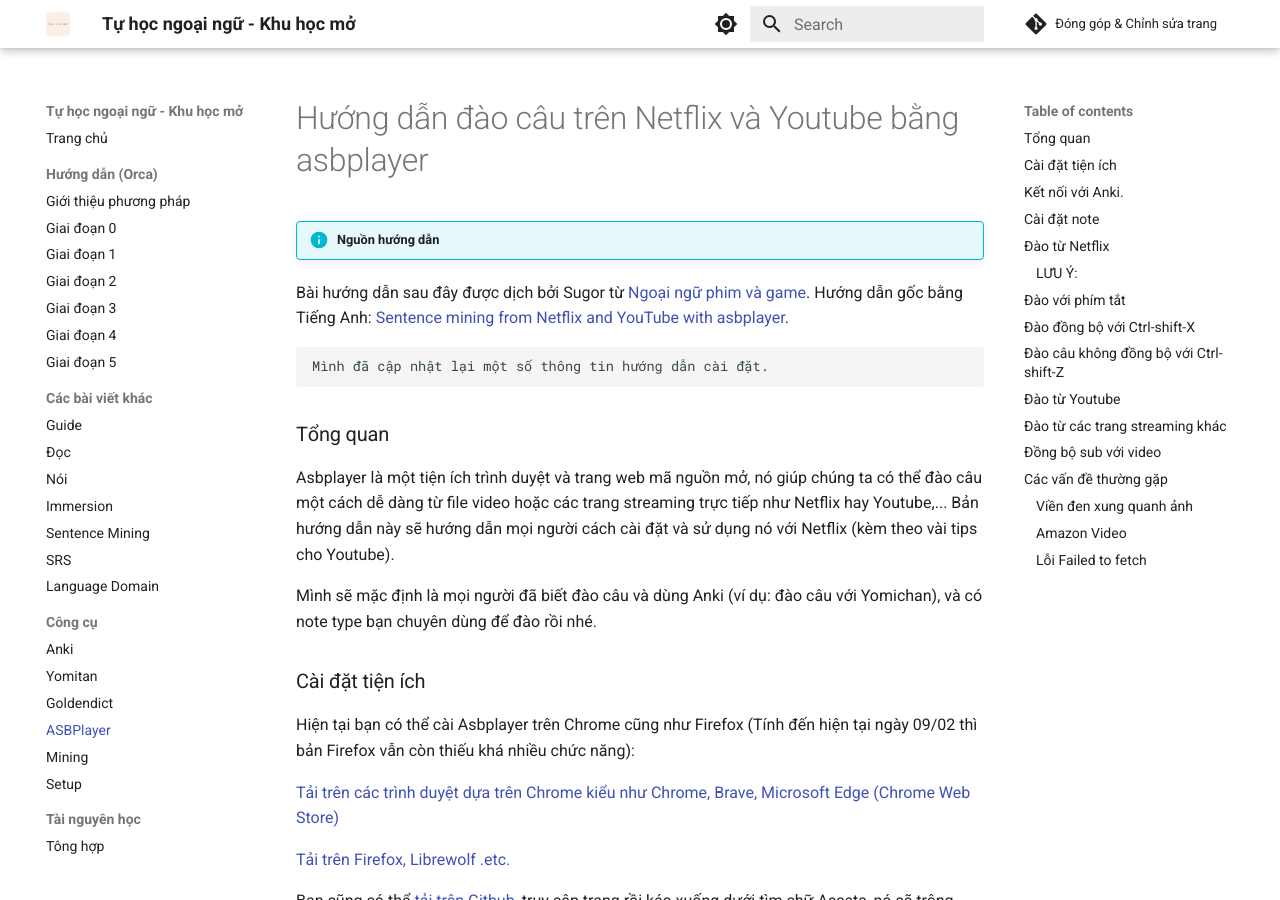
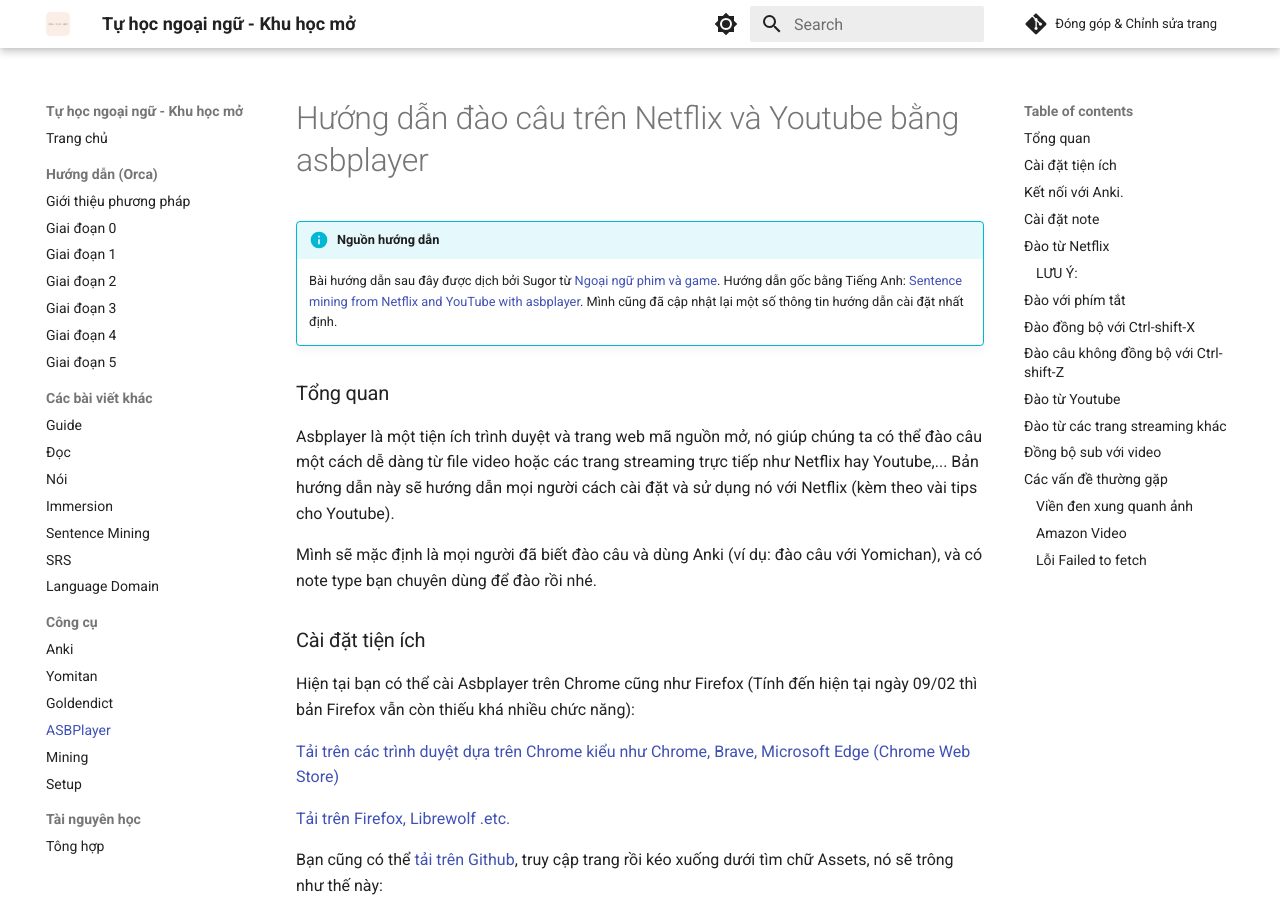
Before and after one commit to daihocmo/ngoai-ngu, an MkDocs documentation site: the page built from docs/asbplayer.md, in a window 1280 px wide and 900 px high. Built offline with MkDocs 1.6.1 and Material for MkDocs 9.7.7, drawn with Linux system fonts in a browser that asks for light colours; emoji names are drawn with the system emoji font; comment, search, counter and statistics services are not loaded.

Commit message:
Cập nhật lại guide asbplayer

```diff
--- a/docs/asbplayer.md
+++ b/docs/asbplayer.md
@@ -1,9 +1,7 @@
 # Hướng dẫn đào câu trên Netflix và Youtube bằng asbplayer
 
 !!! info "Nguồn hướng dẫn"
-Bài hướng dẫn sau đây được dịch bởi Sugor từ [Ngoại ngữ phim và game](http://discord.gg/VW2sAuY). Hướng dẫn gốc bằng Tiếng Anh: [Sentence mining from Netflix and YouTube with asbplayer](https://soyuz18.notion.site/Sentence-mining-from-Netflix-and-YouTube-with-asbplayer-83a03590cd8349ba81ca10340645b565).
-
-    Mình đã cập nhật lại một số thông tin hướng dẫn cài đặt.
+    Bài hướng dẫn sau đây được dịch bởi Sugor từ [Ngoại ngữ phim và game](http://discord.gg/VW2sAuY). Hướng dẫn gốc bằng Tiếng Anh: [Sentence mining from Netflix and YouTube with asbplayer](https://soyuz18.notion.site/Sentence-mining-from-Netflix-and-YouTube-with-asbplayer-83a03590cd8349ba81ca10340645b565). Mình cũng đã cập nhật lại một số thông tin hướng dẫn cài đặt nhất định.
 
 ### Tổng quan
 
```
